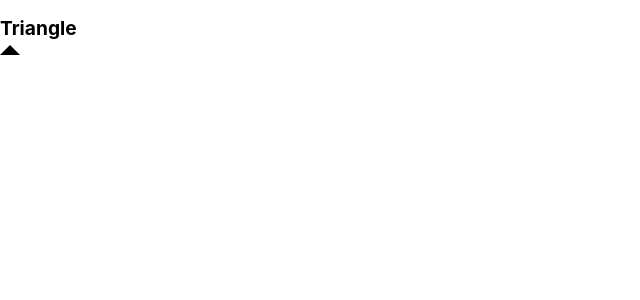
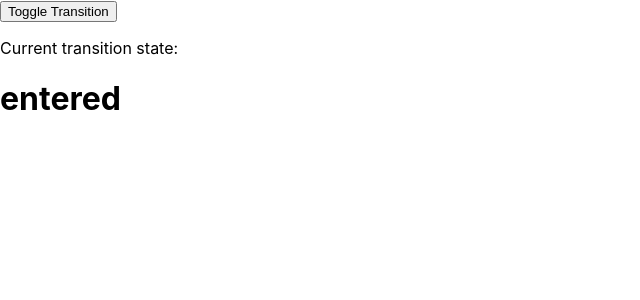
Before and after one commit to acoria/Tutorial.CSS, a React (Create React App) app: page / in a window 1280 px wide. Shown: the top 300 px of the page, without its empty margins (0-640 px from the left). Built offline with nearby package versions, Linux system fonts and the light colour scheme.

Commit message:
Add transition state component

```diff
--- a/src/App.tsx
+++ b/src/App.tsx
@@ -1,7 +1,9 @@
+import { TransitionComponent } from "./reactTutorial/transitions_and_animations/TransitionComponent";
 import { Triangle } from "./snippets/triangle/Triangle";
 
 function App() {
-  return <Triangle />;
+  // return <Triangle />;
+  return <TransitionComponent />;
 }
 
 export default App;
--- /dev/null
+++ b/src/reactTutorial/transitions_and_animations/TransitionComponent.tsx
@@ -0,0 +1,30 @@
+import { useState } from "react";
+import { Transition } from "react-transition-group";
+
+export const TransitionComponent: React.FC = () => {
+  const [showTransitionContent, setShowTransitionContent] = useState(true);
+
+  const toggleVisibility = () => {
+    setShowTransitionContent((previous) => !previous);
+  };
+
+  return (
+    <>
+      <button onClick={toggleVisibility}>Toggle Transition</button>
+      {/* in defines whether the children should be rendered/visible
+          timeout defines the time between state changes
+            entering -> entered
+            exiting -> exited
+      */}
+      <Transition in={showTransitionContent} timeout={500}>
+        {/* There are four states: entering, entered, exiting, exited */}
+        {(state) => (
+          <p>
+            Current transition state: <h1>{state}</h1>
+          </p>
+        )}
+      </Transition>
+    </>
+  );
+};
+//
--- a/src/tutorial/transitions_and_animations/transitions.module.css
+++ /dev/null
@@ -1,6 +0,0 @@
-/* When hiding e.g. a modal using the opacity attribute, it is always part of the DOM.
-   Negative:
-    - the DOM is bloated -> slightly worse performance
-    - bad accessibility
-
-    */
```
Also changed, not shown: src/reactTutorial/transitions_and_animations/Sidebar.module.css (added, +13 -0 lines), src/reactTutorial/transitions_and_animations/Sidebar.tsx (added, +13 -0 lines), src/reactTutorial/transitions_and_animations/TransitionComponent.module.css (added, +21 -0 lines), src/reactTutorial/transitions_and_animations/TransitionOfComponents.tsx (added, +21 -0 lines), src/tutorial/transitions_and_animations/TransitionGroup.tsx (deleted, +0 -9 lines), src/reactTutorial/cssModules/CssModules.module.css (renamed from src/tutorial/cssModules/cssModules.module.css), src/reactTutorial/cssModules/CssModules.tsx (renamed from src/tutorial/cssModules/CssModules.tsx), src/reactTutorial/styledComponents/styledComponents.tsx (renamed from src/tutorial/styledComponents/styledComponents.tsx).
